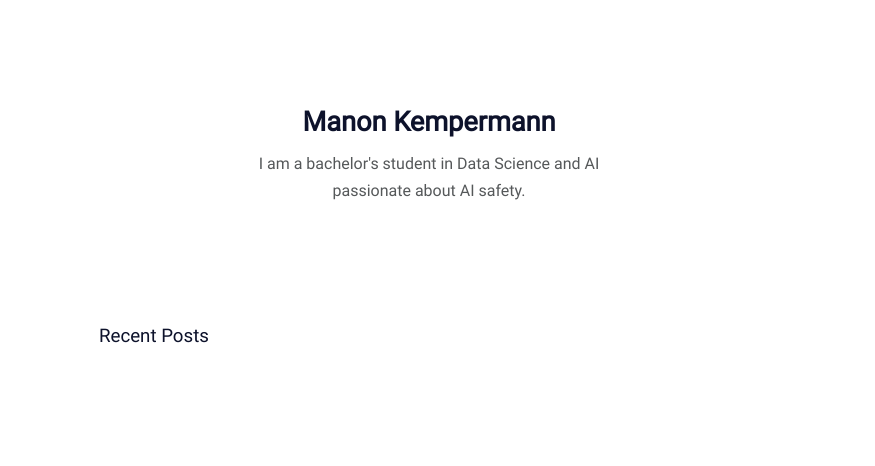
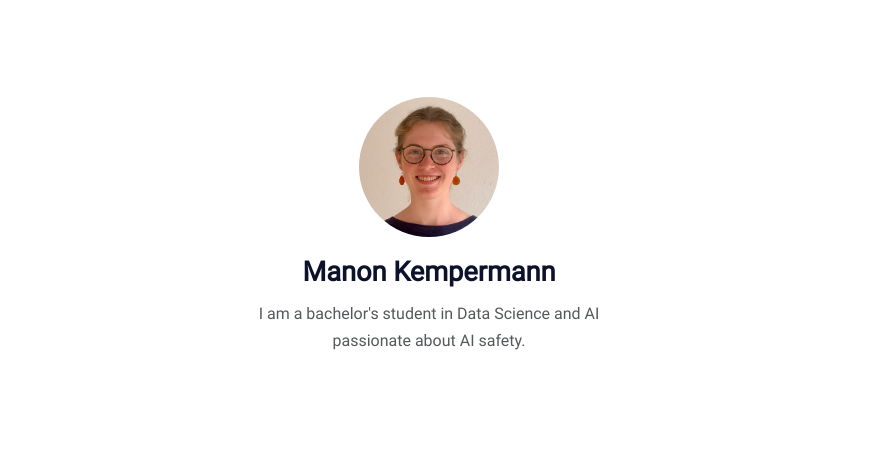
Before and after one commit to theaLilott/manonkempermann, a plain HTML site: page index.html in a window 1280 px wide. Shown: the part 63-529 px from the top of the page, without its empty margins (211-1086 px from the left). Drawn offline with Linux system fonts and the light colour scheme.

Commit message:
changing avatar

```diff
--- a/index.html
+++ b/index.html
@@ -140,6 +140,12 @@ stroke-linejoin="round" class="feather feather-home">
 
 <div class="author">
 
+
+
+    <img class="author-avatar" src="/manonkempermann/IMG_4284_hu8020615445856620485.webp" alt="Manon Kempermann" width="1636"
+        height="1636" />
+
+
     <h2 class="author-name">Manon Kempermann</h2>
     <p class="author-bio">I am a bachelor&#39;s student in Data Science and AI passionate about AI safety.</p>
 </div>
```
Also changed, not shown: IMG_4284_hu8020615445856620485.webp (added).
